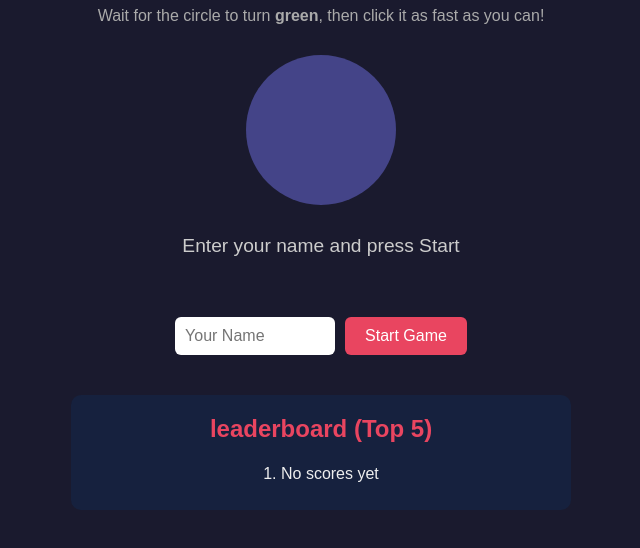
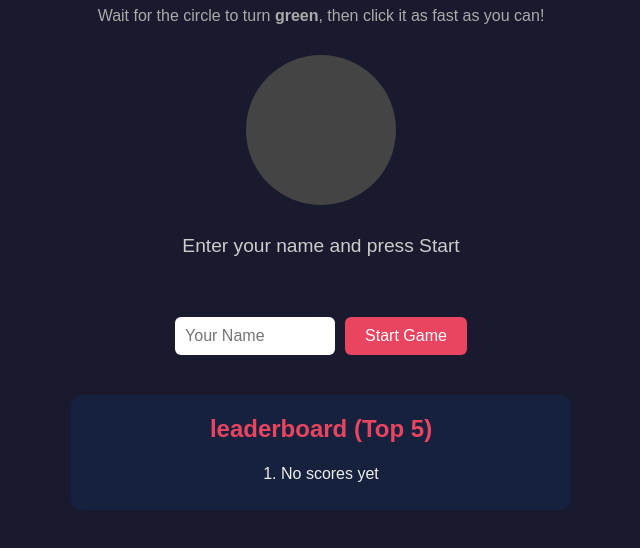
Before and after one commit to nathanaelsagala357-del/Mini-Browser-Game-Score-API, a website: page public/index.html in a window 1280 px wide. Shown: the part 88-636 px from the top of the page, without its empty margins (319-959 px from the left). Drawn offline with Linux system fonts and the light colour scheme.

Commit message:
Circle minor update (Color update)

```diff
--- a/public/style.css
+++ b/public/style.css
@@ -40,7 +40,7 @@ h1 {
 }
 
 .waiting {
-    background-color: #448;
+    background-color: #444;
 }
 
 .ready {
```
